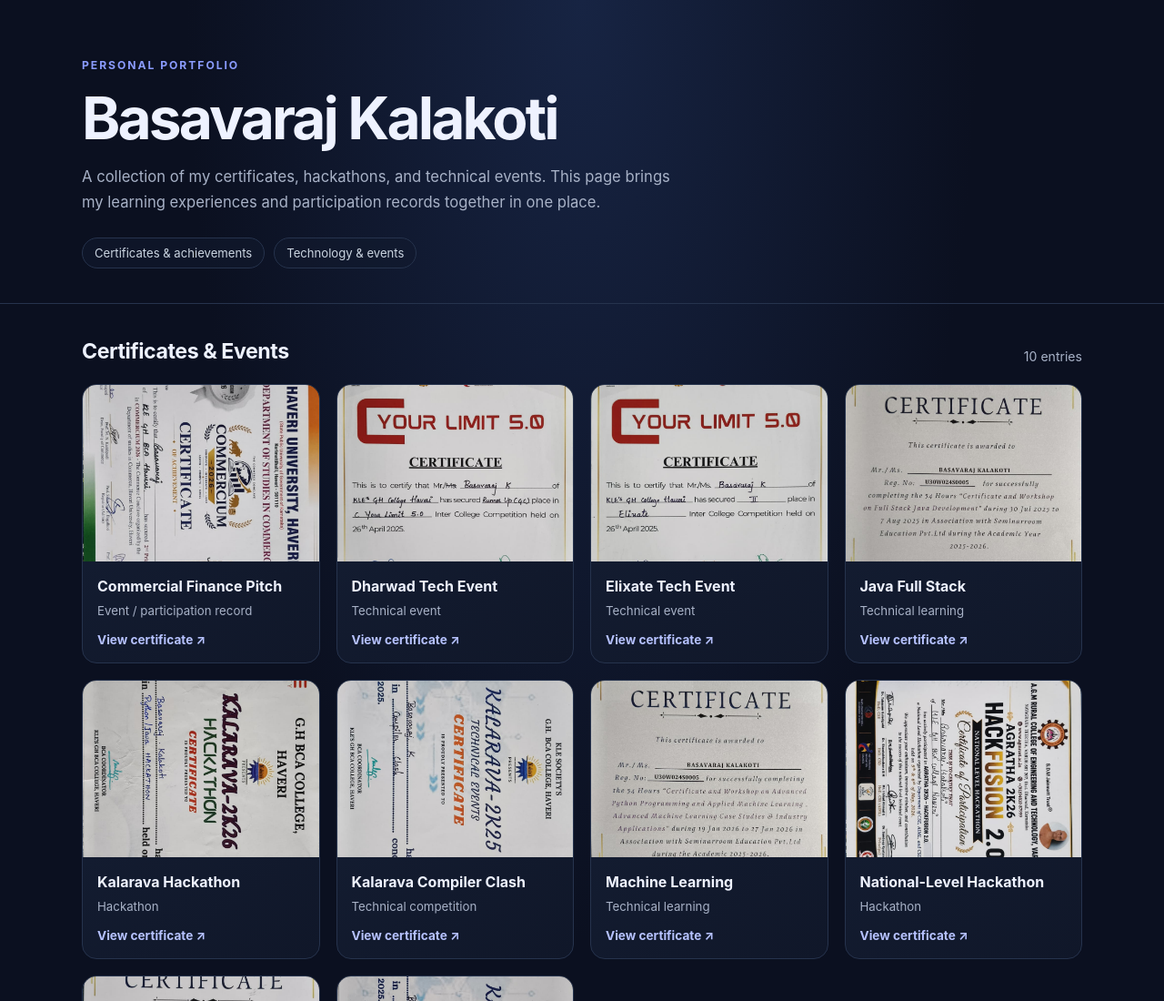
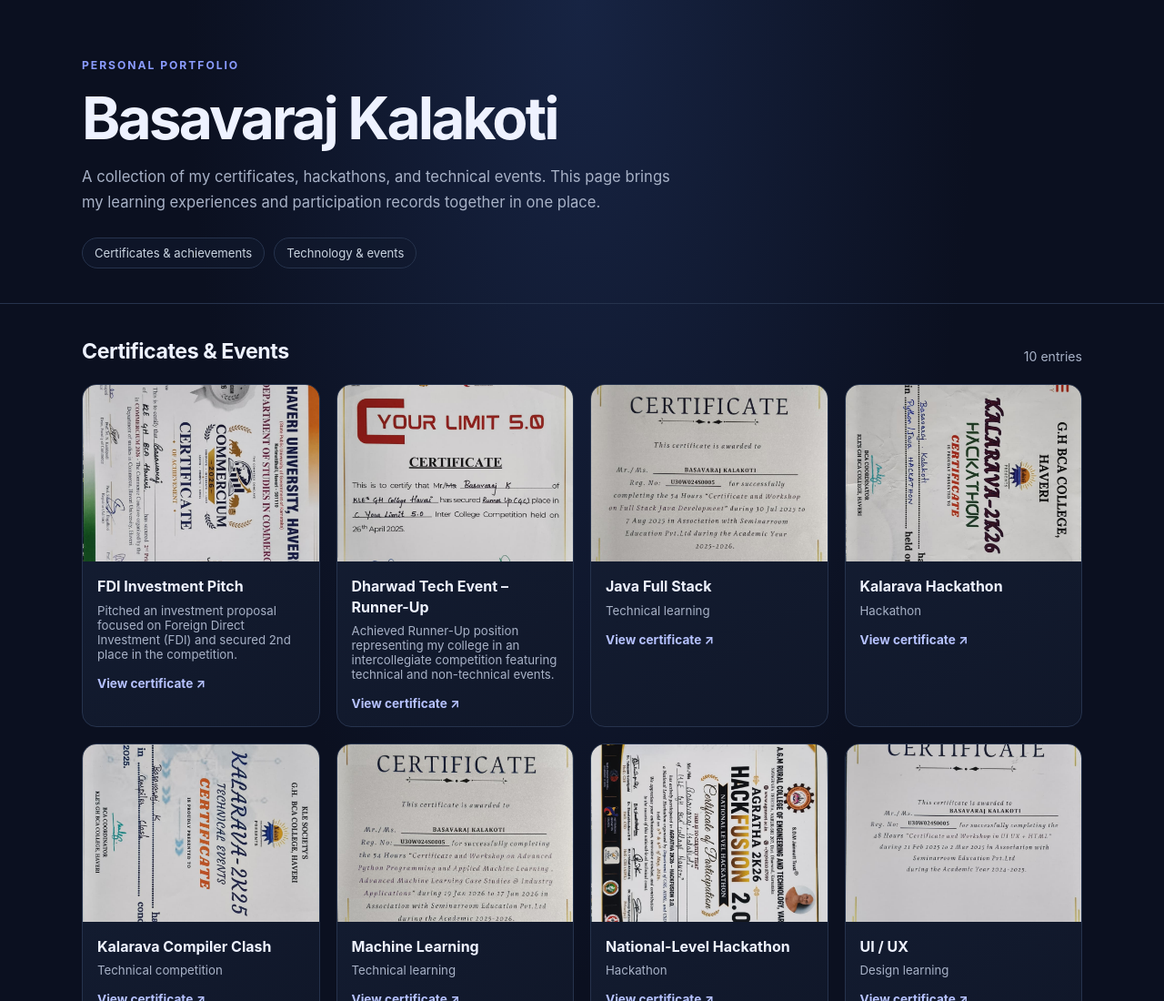
Before and after one commit to Raj-k2005/certificate-portfolio, a plain HTML site: page index.html in a window 1280 px wide. Shown: the top 1100 px of the page at 91% size. Drawn offline with Linux system fonts and the light colour scheme.

Commit message:
Add new certificate entries for events
Added new certificates for FDI Investment Pitch and Dharwad Tech Event with details about achievements.

```diff
--- a/index.html
+++ b/index.html
@@ -48,9 +48,36 @@
       <span class="count">10 entries</span>
     </div>
     <section class="grid" aria-label="Certificate gallery">
-      <article class="card"><a href="Commercian_finance_pitch.jpg.jpeg" target="_blank" rel="noopener"><img class="preview" src="Commercian_finance_pitch.jpg.jpeg" alt="Commercial finance pitch certificate" loading="lazy"></a><div class="card-body"><h3>Commercial Finance Pitch</h3><p>Event / participation record</p><a class="view" href="Commercian_finance_pitch.jpg.jpeg" target="_blank" rel="noopener">View certificate ↗</a></div></article>
-      <article class="card"><a href="Dharwad_tech_event.jpg.jpeg" target="_blank" rel="noopener"><img class="preview" src="Dharwad_tech_event.jpg.jpeg" alt="Dharwad tech event certificate" loading="lazy"></a><div class="card-body"><h3>Dharwad Tech Event</h3><p>Technical event</p><a class="view" href="Dharwad_tech_event.jpg.jpeg" target="_blank" rel="noopener">View certificate ↗</a></div></article>
-      <article class="card"><a href="Elixate_tech_event.jpg.jpeg" target="_blank" rel="noopener"><img class="preview" src="Elixate_tech_event.jpg.jpeg" alt="Elixate tech event certificate" loading="lazy"></a><div class="card-body"><h3>Elixate Tech Event</h3><p>Technical event</p><a class="view" href="Elixate_tech_event.jpg.jpeg" target="_blank" rel="noopener">View certificate ↗</a></div></article>
+      <article class="card">
+  <a href="Commercian_finance_pitch.jpg.jpeg" target="_blank" rel="noopener">
+    <img class="preview"
+         src="Commercian_finance_pitch.jpg.jpeg"
+         alt="FDI investment pitch achievement certificate"
+         loading="lazy">
+  </a>
+  <div class="card-body">
+    <h3>FDI Investment Pitch</h3>
+    <p>Pitched an investment proposal focused on Foreign Direct Investment (FDI) and secured 2nd place in the competition.</p>
+    <a class="view" href="Commercian_finance_pitch.jpg.jpeg" target="_blank" rel="noopener">
+      View certificate ↗
+    </a>
+  </div>
+</article>
+      <article class="card">
+  <a href="Dharwad_tech_event.jpg.jpeg" target="_blank" rel="noopener">
+    <img class="preview"
+         src="Dharwad_tech_event.jpg.jpeg"
+         alt="Dharwad Tech Event Runner-Up achievement"
+         loading="lazy">
+  </a>
+  <div class="card-body">
+    <h3>Dharwad Tech Event – Runner-Up</h3>
+    <p>Achieved Runner-Up position representing my college in an intercollegiate competition featuring technical and non-technical events.</p>
+    <a class="view" href="Dharwad_tech_event.jpg.jpeg" target="_blank" rel="noopener">
+      View certificate ↗
+    </a>
+  </div>
+</article>
       <article class="card"><a href="Java_FullStack.jpg.jpeg" target="_blank" rel="noopener"><img class="preview" src="Java_FullStack.jpg.jpeg" alt="Java Full Stack certificate" loading="lazy"></a><div class="card-body"><h3>Java Full Stack</h3><p>Technical learning</p><a class="view" href="Java_FullStack.jpg.jpeg" target="_blank" rel="noopener">View certificate ↗</a></div></article>
       <article class="card"><a href="Kalarava_Hackathon.jpg.jpeg" target="_blank" rel="noopener"><img class="preview" src="Kalarava_Hackathon.jpg.jpeg" alt="Kalarava hackathon certificate" loading="lazy"></a><div class="card-body"><h3>Kalarava Hackathon</h3><p>Hackathon</p><a class="view" href="Kalarava_Hackathon.jpg.jpeg" target="_blank" rel="noopener">View certificate ↗</a></div></article>
       <article class="card"><a href="Kalarava_compiler_clash.jpg.jpeg" target="_blank" rel="noopener"><img class="preview" src="Kalarava_compiler_clash.jpg.jpeg" alt="Kalarava compiler clash certificate" loading="lazy"></a><div class="card-body"><h3>Kalarava Compiler Clash</h3><p>Technical competition</p><a class="view" href="Kalarava_compiler_clash.jpg.jpeg" target="_blank" rel="noopener">View certificate ↗</a></div></article>
```
